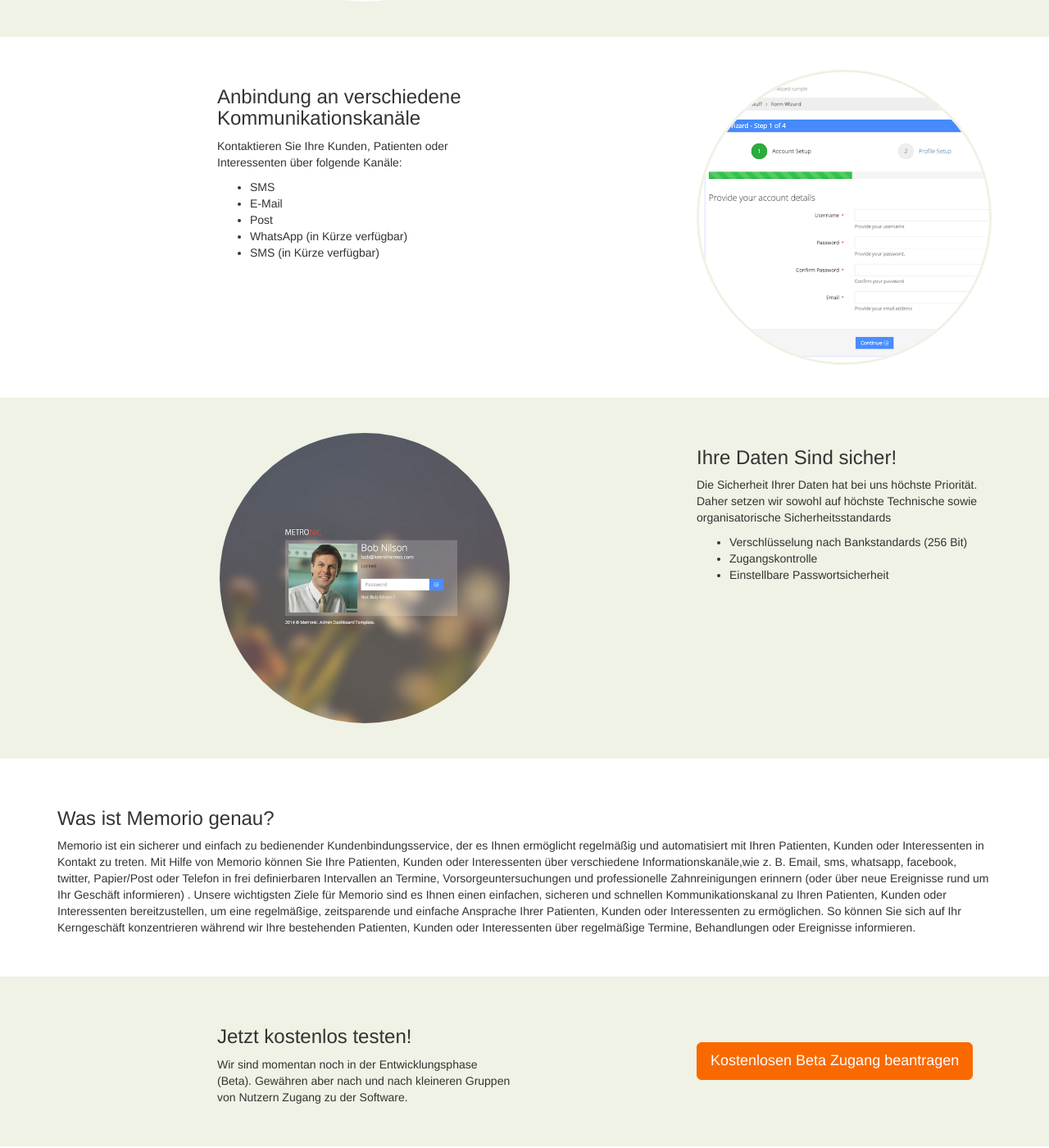
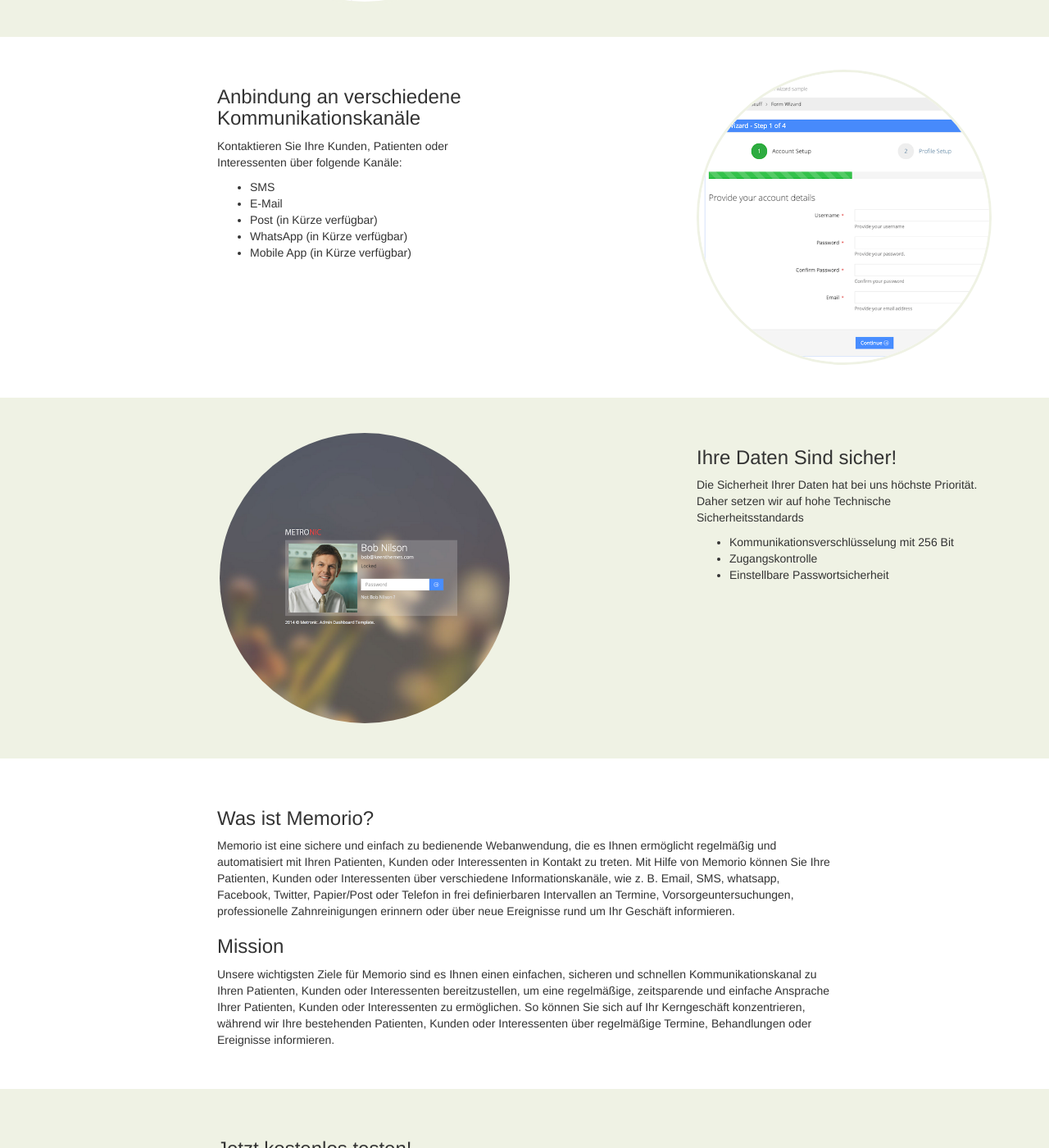
Before and after one commit to j7nn7k/memorio-site, a Jekyll site: the page built from features/index.html, in a window 1280 px wide and 1400 px high, scrolled down 917 px. Shown: the whole window at 82% size. Built offline with Jekyll 4.4.1, drawn with Linux system fonts in a browser that asks for light colours; nearby versions of some CDN libraries; Markdown is read by kramdown in place of the engine named in the settings; some of the changed text lies outside the part shown.

Commit message:
Fixed typos (pages and how it works image)

```diff
--- a/contact/index.html
+++ b/contact/index.html
@@ -19,8 +19,8 @@ title: Kontakt
                         </div>
                         <div class="col-xs-9">
                             <address>
-                                Jannik Weyrich<br>
-                                Memorio<br>
+                                Memorio Software<br>
+                                Zu Hd. Jannik Weyrich<br>
                                 Entenpfuhl 12<br>
                                 56068 Koblenz<br>
                                 <br>
--- a/features/index.html
+++ b/features/index.html
@@ -29,7 +29,7 @@ title: Funktionen
                             <i class="fa fa-share-alt fa-3x"></i>
                         </div>
                         <div class="col-xs-9">
-                            Patienten über SMS, E-Mail, App & E-Mail kontaktieren
+                            Patienten über SMS, E-Mail & mobile App kontaktieren
                         </div>
                     </div>
                 </div>
@@ -84,20 +84,19 @@ title: Funktionen
         <div class="container">
             <div class="row">
                 <div class="col-md-4 col-md-offset-2">
-                    <img src="/img/app-screenshot-address-list-view.png" alt="Adressliste"
+                    <img src="/img/app-screenshot-address-list-view.png" alt="Adressliste der Memorion SaaS App"
                          class="img-circle img-responsive">
                 </div>
                 <div class="col-md-4 col-md-offset-2">
                     <h3>Einfache Bedienung</h3>
-
                     <p>
-                        Unser System ist da um Ihre Arbeit zu erleichtern, nicht um alles kompizierter zu machen.
+                        Unser System ist da um Ihre Arbeit zu erleichtern, nicht um alles komplizierter zu machen.
                         Daher legen wir größten Wert auf Benutzerfreundlichkeit. Wir arbeiten ständig daran unsere
-                        Anwendung zu optimieren, damit sie Ihre Arbeit so schnell und einfach wie möglich absolvieren
+                        Anwendung zu optimieren, damit Sie Ihre Arbeit so schnell und einfach wie möglich absolvieren
                         können.
                     </p>
                     <ul>
-                        <li>Einfache Bearbeitung</li>
+                        <li>Einfache Handhabung</li>
                         <li>Import aus bestehenden Systemen</li>
                         <li>Alles auf einen Blick</li>
                     </ul>
@@ -115,13 +114,13 @@ title: Funktionen
                     <ul>
                         <li>SMS</li>
                         <li>E-Mail</li>
-                        <li>Post</li>
+                        <li>Post (in Kürze verfügbar)</li>
                         <li>WhatsApp (in Kürze verfügbar)</li>
-                        <li>SMS (in Kürze verfügbar)</li>
+                        <li>Mobile App (in Kürze verfügbar)</li>
                     </ul>
                 </div>
                 <div class="col-md-4 col-md-offset-2">
-                    <img src="/img/app-screenshot-simple-setup.png" alt="Adressliste" class="img-circle img-responsive">
+                    <img src="/img/app-screenshot-simple-setup.png" alt="Kommunikationskanäle" class="img-circle img-responsive">
                 </div>
             </div>
         </div>
@@ -130,15 +129,15 @@ title: Funktionen
         <div class="container">
             <div class="row">
                 <div class="col-md-4 col-md-offset-2">
-                    <img src="/img/app-screenshot-security.png" alt="Adressliste" class="img-circle img-responsive">
+                    <img src="/img/app-screenshot-security.png" alt="Security Login Screen" class="img-circle img-responsive">
                 </div>
                 <div class="col-md-4 col-md-offset-2">
                     <h3>Ihre Daten Sind sicher!</h3>
 
-                    <p>Die Sicherheit Ihrer Daten hat bei uns höchste Priorität. Daher setzen wir sowohl auf höchste
-                        Technische sowie organisatorische Sicherheitsstandards</p>
+                    <p>Die Sicherheit Ihrer Daten hat bei uns höchste Priorität. Daher setzen wir auf hohe
+                        Technische Sicherheitsstandards</p>
                     <ul>
-                        <li>Verschlüsselung nach Bankstandards (256 Bit)</li>
+                        <li>Kommunikationsverschlüsselung mit 256 Bit</li>
                         <li>Zugangskontrolle</li>
                         <li>Einstellbare Passwortsicherheit</li>
                     </ul>
@@ -149,21 +148,24 @@ title: Funktionen
     <section>
         <div class="container">
             <div class="row">
-                <div class="col-xs-12">
-                    <h3>Was ist Memorio genau?</h3>
+                <div class="col-md-8 col-md-offset-2">
+                    <h3>Was ist Memorio?</h3>
 
                     <p>
-                        Memorio ist ein sicherer und einfach zu bedienender Kundenbindungsservice, der es Ihnen
+                        Memorio ist eine sichere und einfach zu bedienende Webanwendung, die es Ihnen
                         ermöglicht regelmäßig und automatisiert mit Ihren Patienten, Kunden oder Interessenten in
                         Kontakt zu treten.
                         Mit Hilfe von Memorio können Sie Ihre Patienten, Kunden oder Interessenten über verschiedene
-                        Informationskanäle,wie z. B. Email, sms, whatsapp, facebook, twitter, Papier/Post oder Telefon
-                        in frei definierbaren Intervallen an Termine, Vorsorgeuntersuchungen und professionelle
-                        Zahnreinigungen erinnern (oder über neue Ereignisse rund um Ihr Geschäft informieren) .
+                        Informationskanäle, wie z. B. Email, SMS, whatsapp, Facebook, Twitter, Papier/Post oder Telefon
+                        in frei definierbaren Intervallen an Termine, Vorsorgeuntersuchungen, professionelle
+                        Zahnreinigungen erinnern oder über neue Ereignisse rund um Ihr Geschäft informieren.
+                    </p>
+                    <h3>Mission</h3>
+                    <p>
                         Unsere wichtigsten Ziele für Memorio sind es Ihnen einen einfachen, sicheren und schnellen
                         Kommunikationskanal zu Ihren Patienten, Kunden oder Interessenten bereitzustellen, um eine regelmäßige,
-                        zeitsparende und einfache Ansprache Ihrer Patienten, Kunden oder Interessenten zu ermöglichen. So können Sie sich
-                        auf Ihr Kerngeschäft konzentrieren während wir Ihre bestehenden Patienten, Kunden oder Interessenten über
+                        zeitsparende und einfache Ansprache Ihrer Patienten, Kunden oder Interessenten zu ermöglichen. So können Sie
+                        sich auf Ihr Kerngeschäft konzentrieren, während wir Ihre bestehenden Patienten, Kunden oder Interessenten über
                         regelmäßige Termine, Behandlungen oder Ereignisse informieren.
                     </p>
                 </div>
--- a/research/index.html
+++ b/research/index.html
@@ -14,8 +14,8 @@ title: Befragung von über 1000 Zahnärzten
         <div class="row">
             <div class="col-md-8 col-md-offset-2">
                 <br>
-                <p>Um einen Eindruck zu bekomen, ob ein Bedarf für eine Recall-Software wie Memorio
-                    besteht haben wir eine Befragung von 1000 zufällig ausgewählten Zahnartztpraxen durchgeführt.
+                <p>Um einen Eindruck zu bekommen, ob ein Bedarf für eine Recall-Software wie Memorio
+                    besteht, haben wir eine Befragung von 1000 zufällig ausgewählten Zahnartztpraxen durchgeführt.
                     Die Ergebnisse sind hier veröffentlicht:
                 </p>
                 <br>
```
Also changed, not shown: other parts of features/index.html (+1 -1 lines), index.html (+17 -16 lines), pricing/index.html (+4 -3 lines), img/how-it-works-lg.png.
